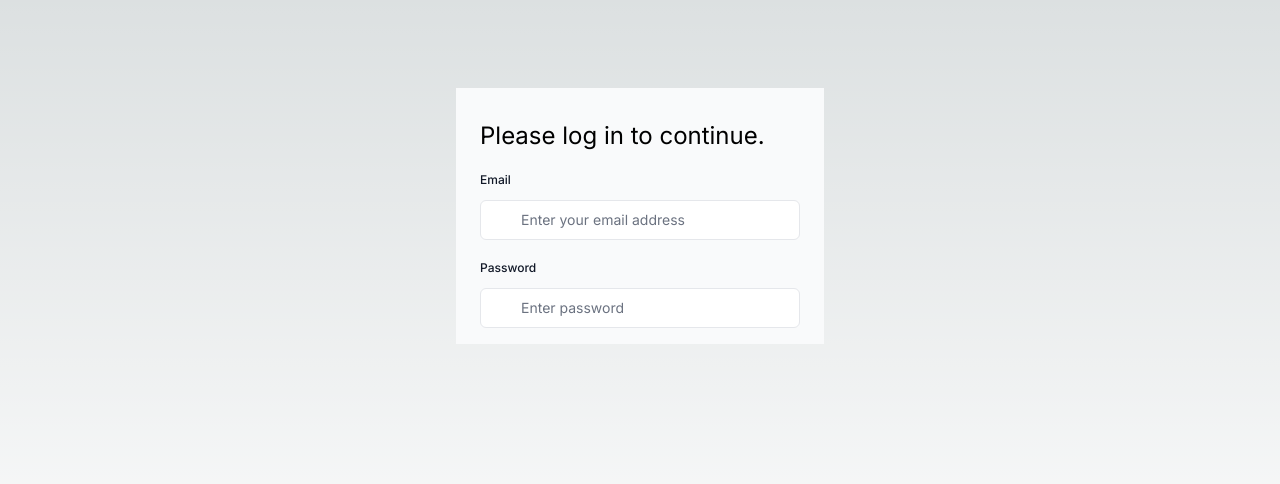
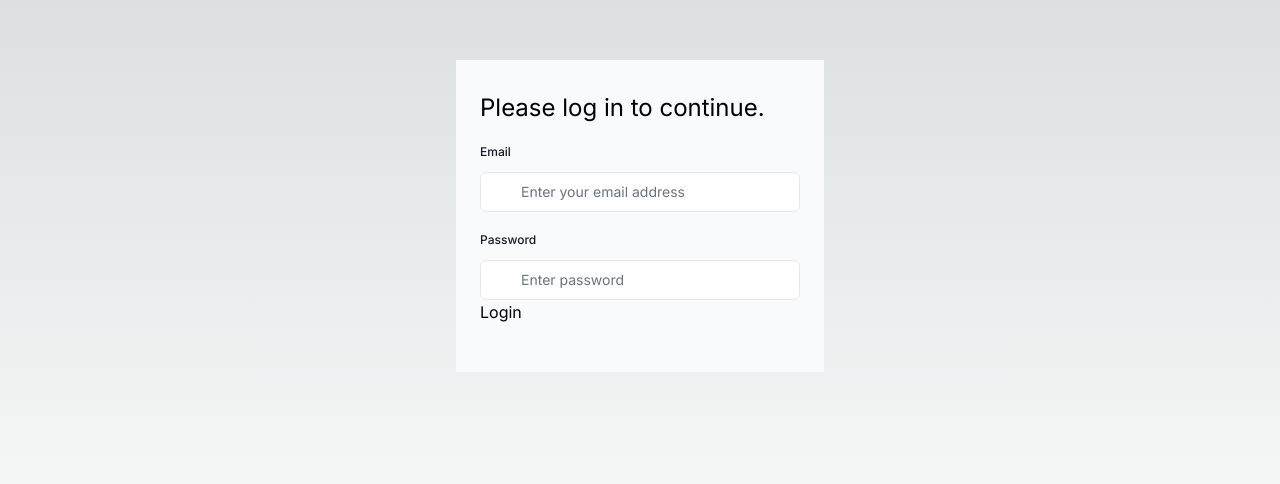
Before and after one commit to Luwat/employee-management-system, a Next.js app: page /login in a window 1280 px wide. Shown: the part 120-604 px from the top of the page. Built offline with nearby package versions, Linux system fonts and the light colour scheme.

Commit message:
Authenticate user login

```diff
--- a/app/api/auth/[auth0]/route.ts
+++ /dev/null
@@ -1,6 +0,0 @@
-// import { handlers } from "@/auth" // Referring to the auth.ts we just created
-// app/api/auth/[auth0]/route.js
-import { handleAuth } from '@auth0/nextjs-auth0';
-
-export const GET = handleAuth();
-// export const { GET, POST } = handlers
--- a/components/sign-in.tsx
+++ b/components/sign-in.tsx
@@ -1,8 +1,20 @@
+'use client'
+
+import { authenticate } from "@/lib/action";
+import { useActionState } from "react";
+import { useFormState } from "react-dom";
+
 export default function SignIn() {
+  const [errorMessage, formAction, isPending] = useFormState(
+    authenticate,
+    undefined,
+  );
   return (
-    <form action="" className="space-y-3">
-      <div className="flex-1 rounded-
-      lg bg-gray-50 px-6 pb-4 pt-8">
+    <form action={formAction} className="space-y-3">
+      <div
+        className="flex-1 rounded-
+      lg bg-gray-50 px-6 pb-4 pt-8"
+      >
         <h1 className={` mb-3 text-2xl`}>Please log in to continue.</h1>
         <div className="w-full">
           <div>
@@ -43,6 +55,18 @@ export default function SignIn() {
             </div>
           </div>
         </div>
+        <button type="submit" aria-disabled={isPending}>
+          Login
+        </button>
+        <div
+          className="flex h-8 items-end space-x-1"
+          aria-live="polite"
+          aria-atomic="true"
+        >
+          {errorMessage && (
+            <p className="text-sm text-red-500">{errorMessage}</p>
+          )}
+        </div>
       </div>
     </form>
   );
--- a/lib/action.ts
+++ b/lib/action.ts
@@ -3,6 +3,8 @@
 import { revalidatePath } from "next/cache";
 import { redirect } from "next/navigation";
 import bcrypt from "bcrypt";
+import { signIn } from "@/auth";
+import { AuthError } from "next-auth";
 import { z } from "zod";
 
 const SignupFormSchema = z.object({
@@ -88,11 +90,11 @@ export async function registerUser(formData: FormData) {
     firstName: formData.get("firstName"),
     lastName: formData.get("lastName"),
     email: formData.get("email"),
-    password: formData.get("password")
+    password: formData.get("password"),
   });
 
-  const salt = await bcrypt.genSalt(10)
-  const hashedPassword = await bcrypt.hash(password, salt)
+  const salt = await bcrypt.genSalt(10);
+  const hashedPassword = await bcrypt.hash(password, salt);
 
   try {
     const response = await fetch("http://localhost:3004/users", {
@@ -101,6 +103,7 @@ export async function registerUser(formData: FormData) {
         "Content-Type": "application/json",
       },
       body: JSON.stringify({
+        id: email,
         firstName,
         lastName,
         email,
@@ -117,3 +120,19 @@ export async function registerUser(formData: FormData) {
   revalidatePath("/");
   redirect("/login");
 }
+
+export async function authenticate(prevState: string | undefined, formData: FormData) {
+  try {
+    await signIn("credentials", formData);
+  } catch (error) {
+    if (error instanceof AuthError) {
+      switch (error.type) {
+        case "CredentialsSignin":
+          return "Invalid credentials.";
+        default:
+          return "Something went wrong.";
+      }
+    }
+    throw error;
+  }
+}
--- a/models/db.json
+++ b/models/db.json
@@ -174,11 +174,11 @@
   ],
   "users": [
     {
+      "id": "test2@example.com",
       "firstName": "Oluwatobi",
       "lastName": "Oreniyi",
       "email": "test2@example.com",
-      "password": "$2b$10$qgCiQX5lwdO.FvM0bdtkju4GpFTdA0iTsjR3o8xgWP9PP1s5JFtcK",
-      "id": 1
+      "password": "$2b$10$FeScAlt4Qa4A/uiDNi09QuDHL1snCOXXuvxwPNyuen0NXbLVA/j46"
     }
   ]
 }
```
